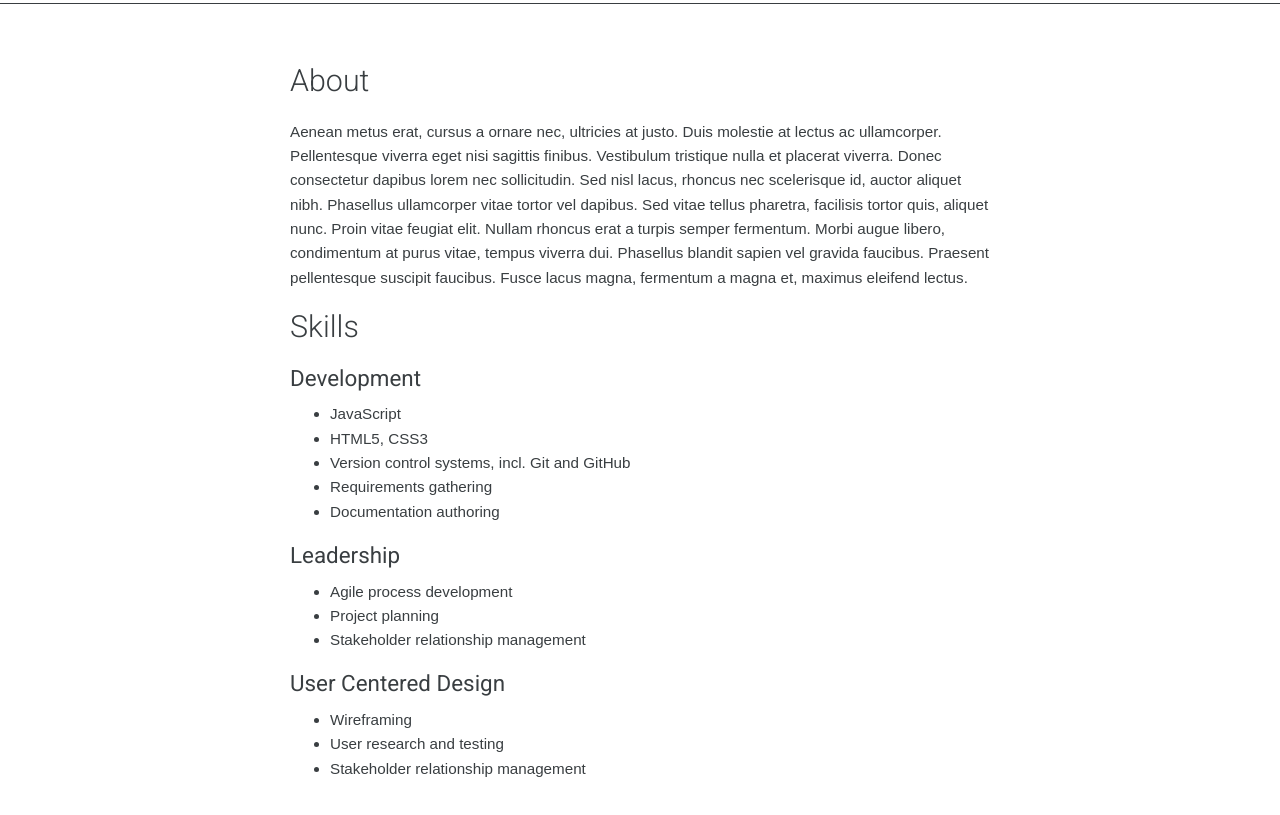
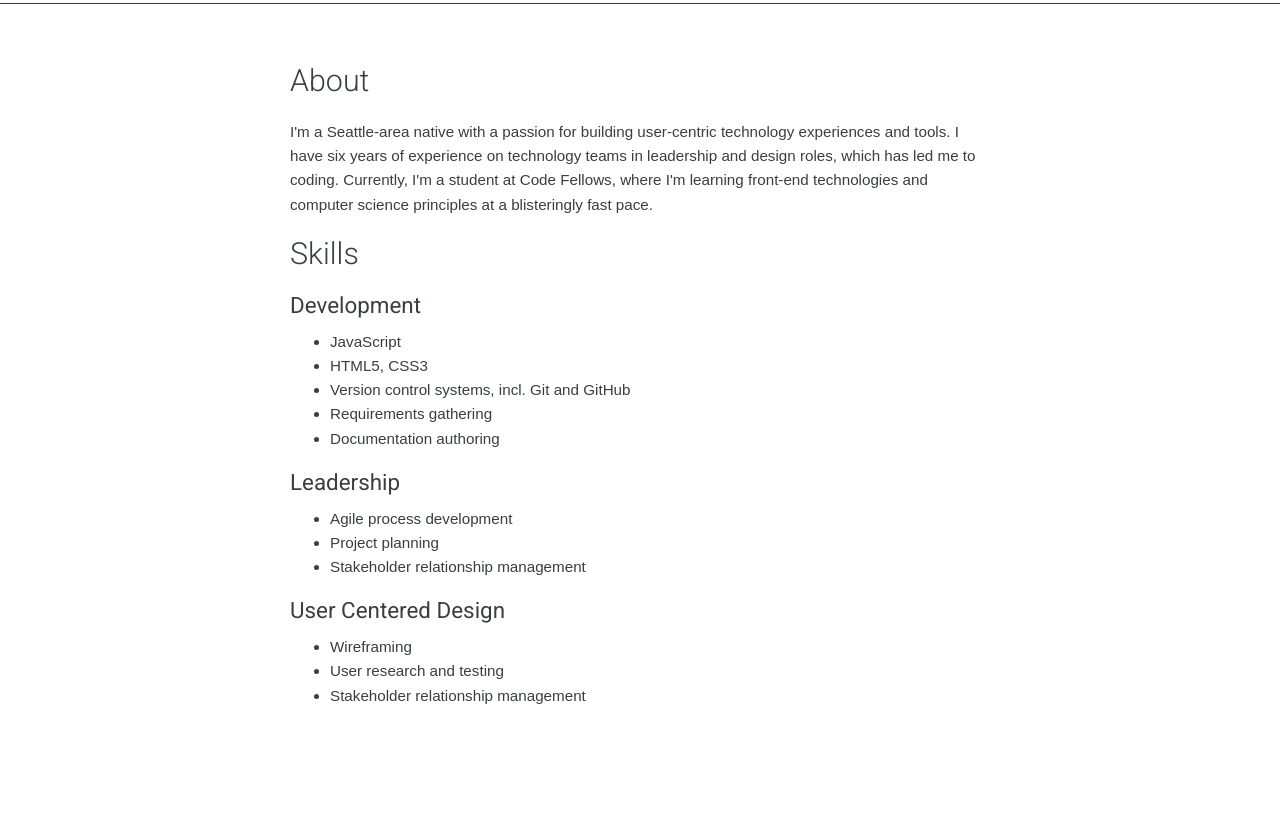
Before and after one commit to morganelle/portfolio, a website: page Public/index.html in a window 1280 px wide. Shown: the part 39-854 px from the top of the page. Drawn offline with nearby package versions, Linux system fonts and the light colour scheme.

Commit message:
manually avoiding merge conflicts :)

```diff
--- a/Public/index.html
+++ b/Public/index.html
@@ -50,7 +50,7 @@
         <section id="home">
           <section id="about">
             <h1>About</h1>
-            <p>Aenean metus erat, cursus a ornare nec, ultricies at justo. Duis molestie at lectus ac ullamcorper. Pellentesque viverra eget nisi sagittis finibus. Vestibulum tristique nulla et placerat viverra. Donec consectetur dapibus lorem nec sollicitudin. Sed nisl lacus, rhoncus nec scelerisque id, auctor aliquet nibh. Phasellus ullamcorper vitae tortor vel dapibus. Sed vitae tellus pharetra, facilisis tortor quis, aliquet nunc. Proin vitae feugiat elit. Nullam rhoncus erat a turpis semper fermentum. Morbi augue libero, condimentum at purus vitae, tempus viverra dui. Phasellus blandit sapien vel gravida faucibus. Praesent pellentesque suscipit faucibus. Fusce lacus magna, fermentum a magna et, maximus eleifend lectus.</p>
+            <p>I'm a Seattle-area native with a passion for building user-centric technology experiences and tools. I have six years of experience on technology teams in leadership and design roles, which has led me to coding. Currently, I'm a student at Code Fellows, where I'm learning front-end technologies and computer science principles at a blisteringly fast pace.</p>
           </section>
           <section id="skills">
             <h1>Skills</h1>
--- a/package.json
+++ b/package.json
@@ -2,7 +2,7 @@
   "name": "portfolio",
   "version": "1.0.0",
   "description": "Portfolio assignment for Code Fellows 301",
-  "main": "index.js",
+  "main": "server.js",
   "scripts": {
     "test": "echo \"Error: no test specified\" && exit 1"
   },
```
